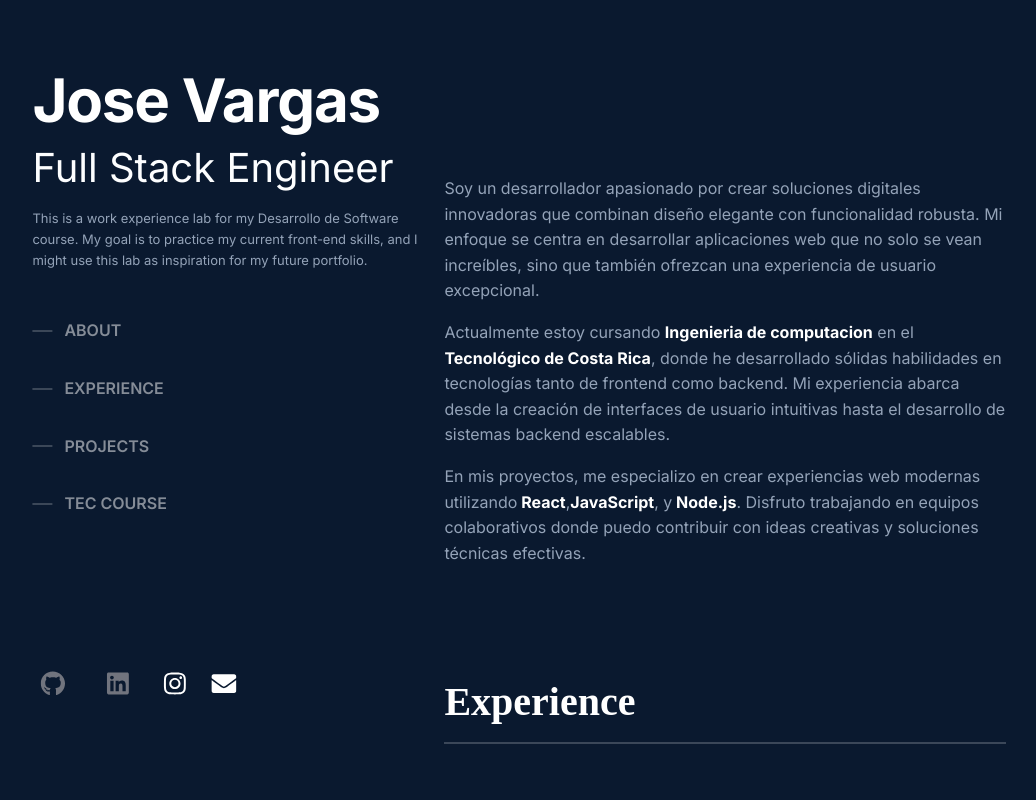
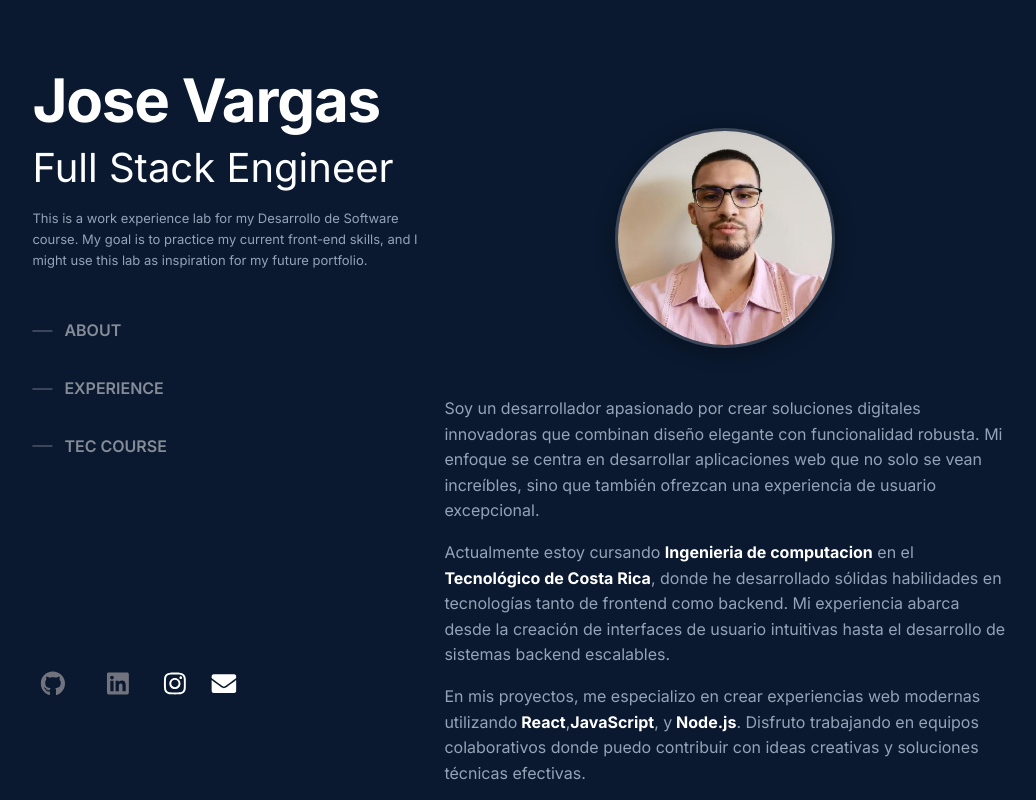
Before and after one commit to VargasAPI/Portafolio-1-Desarrollo-Software, a React (Create React App) app: page / in a window 1280 px wide. Shown: the top 800 px of the page, without its empty margins (190-1226 px from the left). Built offline with nearby package versions, Linux system fonts and the light colour scheme; a web font is replaced by a local one.

Commit message:
feat: Picture section was added.

```diff
--- a/src/App.js
+++ b/src/App.js
@@ -1,6 +1,8 @@
 import React from "react";
 import { FaGithub, FaLinkedin, FaInstagram, FaEnvelope } from "react-icons/fa";
 import "./assets/styles/App.css";
+import perfilImg from './assets/img/perfil.jpeg';
+
 
 function App() {
   return (
@@ -19,19 +21,16 @@ function App() {
               <nav className="nav">
                 <ul>
                   <li>
-                    {" "}
+
                     <a href="#about">ABOUT</a>
                   </li>
                   <li>
-                    {" "}
+
                     <a href="#experience">EXPERIENCE</a>
                   </li>
+
                   <li>
-                    {" "}
-                    <a href="#projects">PROJECTS</a>
-                  </li>
-                  <li>
-                    {" "}
+
                     <a href="#tec_courses">TEC COURSE</a>
                   </li>
                 </ul>
@@ -67,6 +66,13 @@ function App() {
           {/* Panel-derecho */}
           <main className="panel-derecho">
             <section id="about" className="nosotros-section">
+              <div className="about-image">
+        <img
+          src={perfilImg}
+          alt="Foto de perfil - Desarrollador"
+          className="profile-photo"
+        />
+      </div>
               <div className="contenido-section">
                 <p className="nosotros-intro">
                   Soy un desarrollador apasionado por crear soluciones digitales
@@ -144,6 +150,13 @@ function App() {
                 </div>
               </div>
             </section>
+
+            {/* Estructura para la seccion de Tec. */}
+            <section id="tec_courses" className="courses-section">
+
+
+
+            </section>
           </main>
         </div>
       </div>
--- a/src/assets/styles/App.css
+++ b/src/assets/styles/App.css
@@ -114,7 +114,6 @@ spam{
   color: #ffffff;
 }
 
-
 /* ===========================================
    LAYOUT CONTAINERS
 =========================================== */
@@ -204,6 +203,52 @@ spam{
 /* ===========================================
    PANEL DERECHO - Mobile First
 =========================================== */
+
+/*IMG-SECTION*/
+.about-image {
+  margin-bottom: var(--spacing-lg);
+  display: flex;
+  justify-content: center;
+}
+.profile-photo {
+  width: 200px;
+  height: 200px;
+  border-radius: 50%;
+  object-fit: cover;
+  border: 3px solid var(--color-gray-line);
+  transition: all var(--transition-smooth);
+  box-shadow: 0 4px 20px rgba(0, 0, 0, 0.3);
+}
+.profile-photo:hover {
+  border-color: var(--color-white);
+  transform: scale(1.05);
+  box-shadow: 0 8px 30px rgba(0, 0, 0, 0.4);
+}
+/*RESPONSIVE IMG*/
+@media (min-width: 768px) {
+  .nosotros-section {
+    display: grid;
+    gap: var(--spacing-xl);
+    align-items: center;
+  }
+
+  .about-image {
+    margin-bottom: 0;
+    justify-content: center;
+  }
+
+  .profile-photo {
+    width: 220px;
+    height: 220px;
+  }
+}
+
+
+.nosotros-section{
+  padding-top: 0 ;
+}
+
+
 .panel-derecho {
   padding: var(--spacing-lg) 0;
   width: 100%;
@@ -257,6 +302,9 @@ section {
 section {
   scroll-margin-top: 2rem;
 }
+
+
+
 /* ===========================================
    EXPERIENCE - LINKEND STYLE
 =========================================== */
```
Also changed, not shown: src/assets/img/perfil.jpeg (added).
